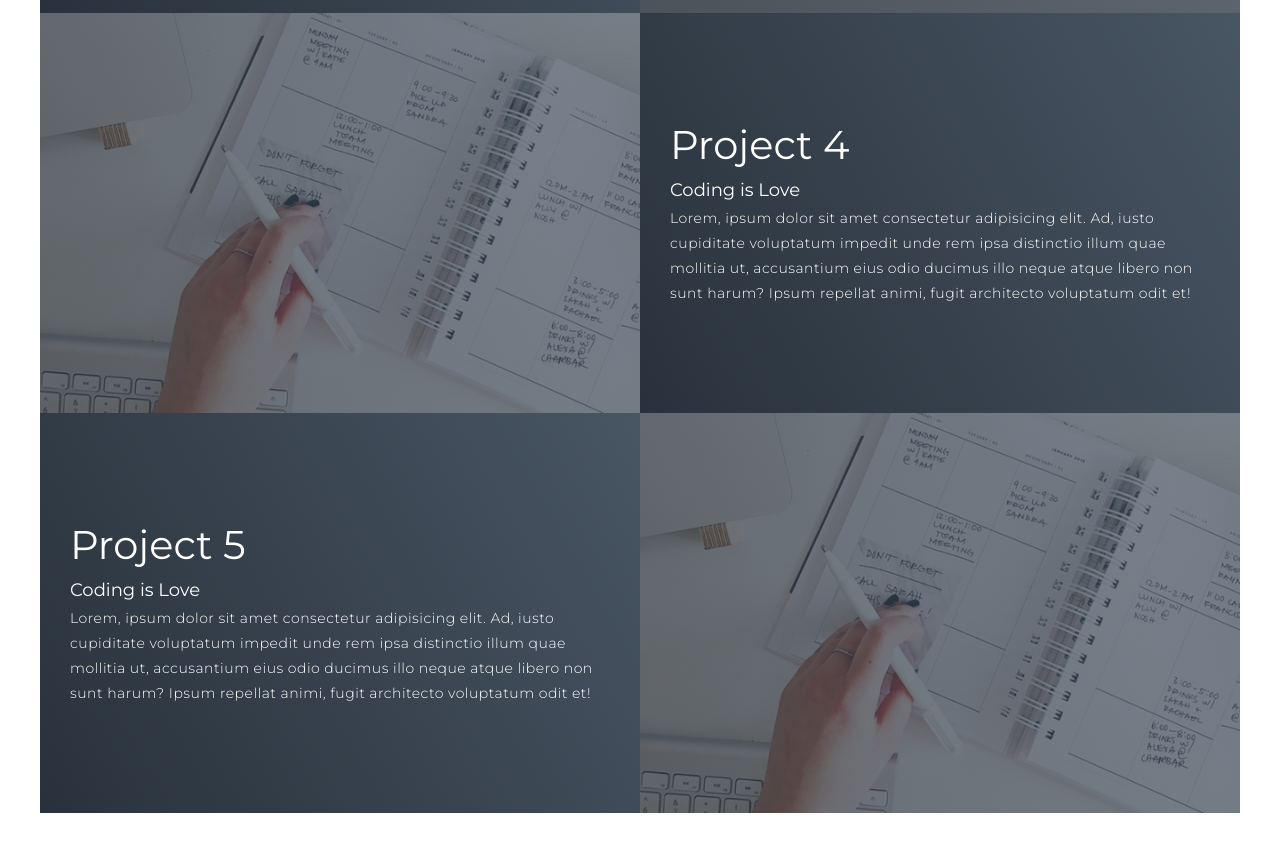
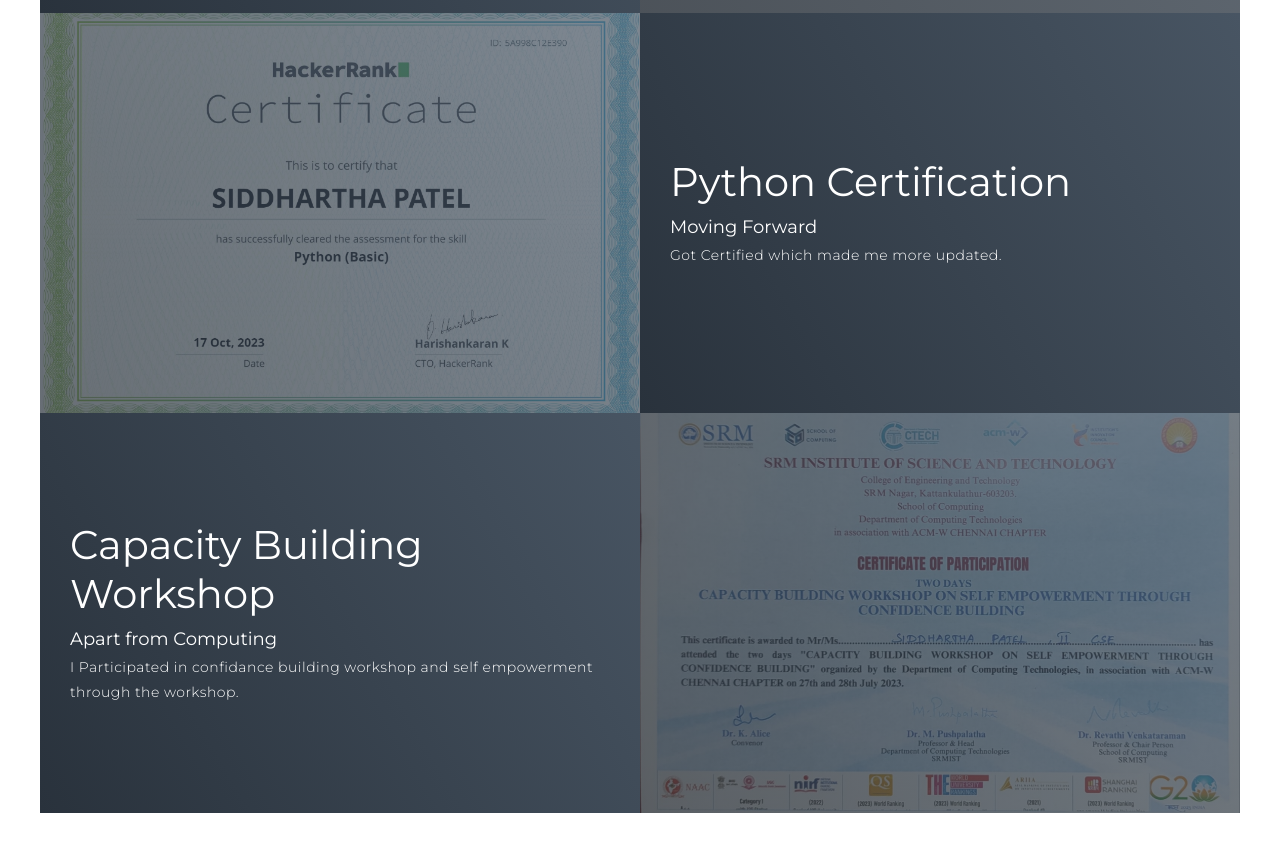
Before and after one commit to SidL340/portfolio, a plain HTML site: page index.html in a window 1280 px wide. Shown: the part 3760-4611 px from the top of the page. Drawn offline with Linux system fonts and the light colour scheme; grey boxes are pictures that could not be loaded.

Commit message:
Changed many

```diff
--- a/index.html
+++ b/index.html
@@ -154,26 +154,26 @@
         </div>
         <div class="project-item">
           <div class="project-info">
-            <h1>Project 4</h1>
-            <h2>Coding is Love</h2>
-            <p>Lorem, ipsum dolor sit amet consectetur adipisicing elit. Ad, iusto cupiditate voluptatum impedit unde
-              rem ipsa distinctio illum quae mollitia ut, accusantium eius odio ducimus illo neque atque libero non sunt
-              harum? Ipsum repellat animi, fugit architecto voluptatum odit et!</p>
+            <h1>Python Certification</h1>
+            <h2>Moving Forward</h2>
+            <p>Got Certified which made me more updated.</p>
           </div>
           <div class="project-img">
-            <img src="./img/img-1.png" alt="img">
+            <a href="https://www.hackerrank.com/certificates/5a998c12e390" target="_blank">
+              <img src="./img/pythonbasic.png" alt="Python Certification Image">
+            </a>
           </div>
         </div>
         <div class="project-item">
           <div class="project-info">
-            <h1>Project 5</h1>
-            <h2>Coding is Love</h2>
-            <p>Lorem, ipsum dolor sit amet consectetur adipisicing elit. Ad, iusto cupiditate voluptatum impedit unde
-              rem ipsa distinctio illum quae mollitia ut, accusantium eius odio ducimus illo neque atque libero non sunt
-              harum? Ipsum repellat animi, fugit architecto voluptatum odit et!</p>
+            <h1>Capacity Building Workshop</h1>
+            <h2>Apart from Computing </h2>
+            <p>I Participated in confidance building workshop
+              and self empowerment through the workshop.
+            </p>
           </div>
           <div class="project-img">
-            <img src="./img/img-1.png" alt="img">
+            <img src="./img/workshop.png" alt="img">
           </div>
         </div>
       </div>
@@ -198,7 +198,7 @@
            Certified in problem-solving with C++, Java, and Python, I am dedicated to advancing my skills in the ever-evolving field of computer science.
            Passionate about contributing to technological innovations and cybersecurity.
         </p>
-        <a href="#" class="cta">Download Resume</a>
+        <a href="./img/Resume.pdf" class="cta" target="_blank">Download Resume</a>
       </div>
     </div>
   </section>
```
Also changed, not shown: img/pythonbasic.png (added), img/workshop.png (added), 1 other file.
